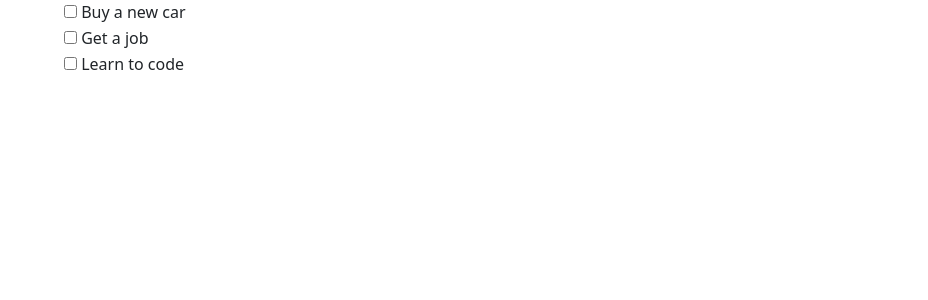
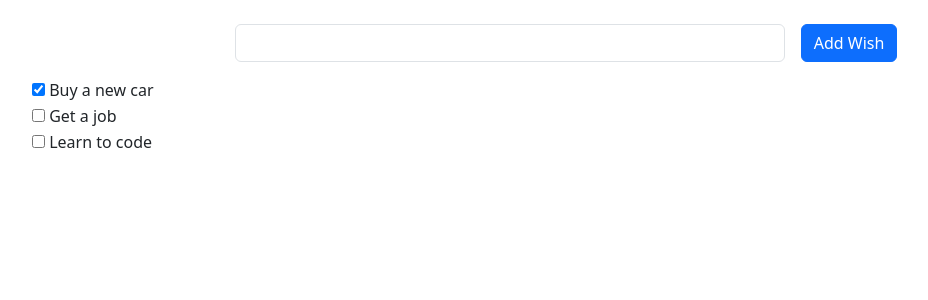
Before and after one commit to nmihajlon/wishlist, an Angular app: page / in a window 1280 px wide. Shown: the top 300 px of the page, without its empty margins (74-1002 px from the left). Built offline with nearby package versions, Linux system fonts and the light colour scheme.

Commit message:
update list of wish

```diff
--- a/src/app/app.component.html
+++ b/src/app/app.component.html
@@ -1,5 +1,21 @@
 <div class="container">
 
+  <form class="row mt-3 gx-3 gy-2 align-items-center justify-content-center">
+    <div class="col-sm-6">
+      <label class="visually-hidden" for="specificSizeInputName">Wish</label>
+      <input name="newWishText" type="text" class="form-control" [(ngModel)]="newWishText">
+    </div>
+
+    <div class="col-auto">
+      <button
+      type="submit"
+      class="btn btn-primary"
+      (click)="submitForm($event)"
+      >Add Wish</button>
+    </div>
+  </form>
+
+  <div class="row mt-3">
     <div *ngIf="items.length == 0; then noItems else showItems"></div>
 
     <ng-template #noItems>
@@ -8,14 +24,21 @@
 
     <ng-template #showItems>
       <ul *ngIf="items.length > 0" class="wish-list">
-      <li *ngFor="let item of items">
+        <li *ngFor="let item of items; let i = index">
           <div class="form-check">
             <label class="form-check-label">
-            <input type="checkbox" class="checkbox"> {{item.wishText}}
+              <input
+              type="checkbox"
+              class="checkbox"
+              [checked]="item.isComplete"
+              [attr.data-index]="i"
+              (click)="toggleCheckbox(item)"
+              > {{item.wishText}}
             </label>
           </div>
         </li>
       </ul>
     </ng-template>
+  </div>
 
 </div>
--- a/src/app/app.component.ts
+++ b/src/app/app.component.ts
@@ -8,11 +8,24 @@
   styleUrl: './app.component.css'
 })
 export class AppComponent {
+  newWishText? : string;
+
   items : WishItem[] = [
     new WishItem('Buy a new car', true),
     new WishItem('Get a job'),
     new WishItem('Learn to code'),
   ];
 
-  title = 'wishList';
+  toggleCheckbox(item : WishItem) : void {
+    item.isComplete = !item.isComplete;
+    console.log(item);
+  }
+
+  submitForm(event : Event) : void{
+    event.preventDefault();
+    //dodaj wish u listu
+    //ocisti text-box
+    this.items.push(new WishItem(this.newWishText ?? '', false))
+    this.newWishText = '';
+  }
 }
--- a/src/app/app.module.ts
+++ b/src/app/app.module.ts
@@ -3,6 +3,7 @@
 
 import { AppRoutingModule } from './app-routing.module';
 import { AppComponent } from './app.component';
+import { FormsModule } from '@angular/forms';
 
 @NgModule({
   declarations: [
@@ -10,7 +11,8 @@
   ],
   imports: [
     BrowserModule,
-    AppRoutingModule
+    AppRoutingModule,
+    FormsModule
   ],
   providers: [],
   bootstrap: [AppComponent]
```
Lines whose indentation alone changed are shown as unchanged.
